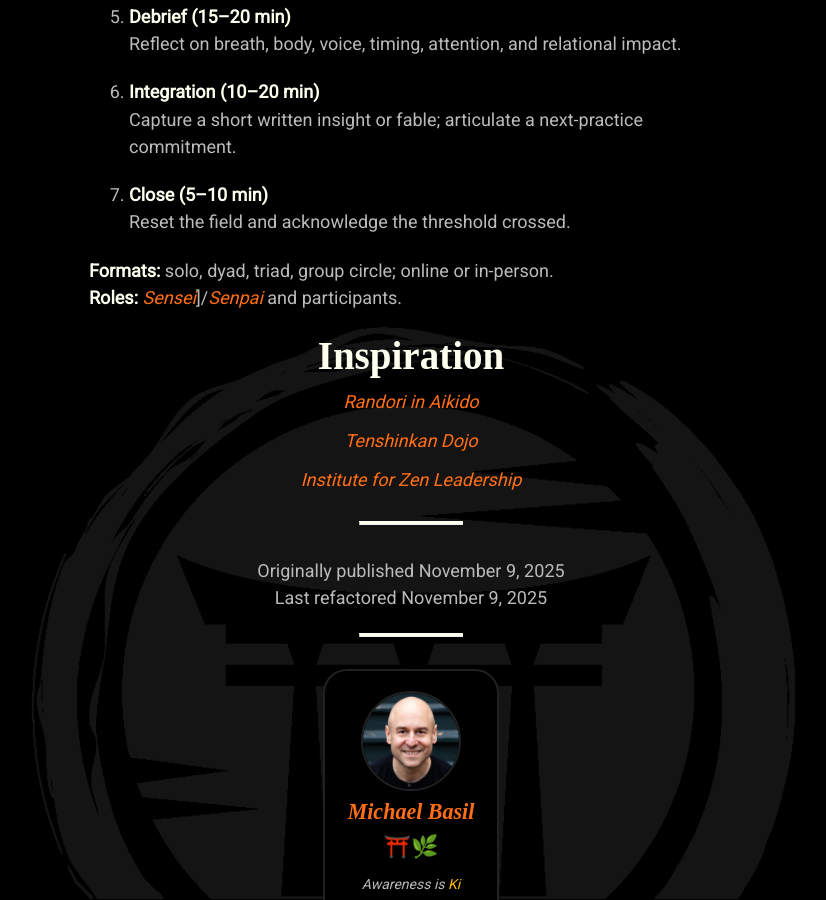
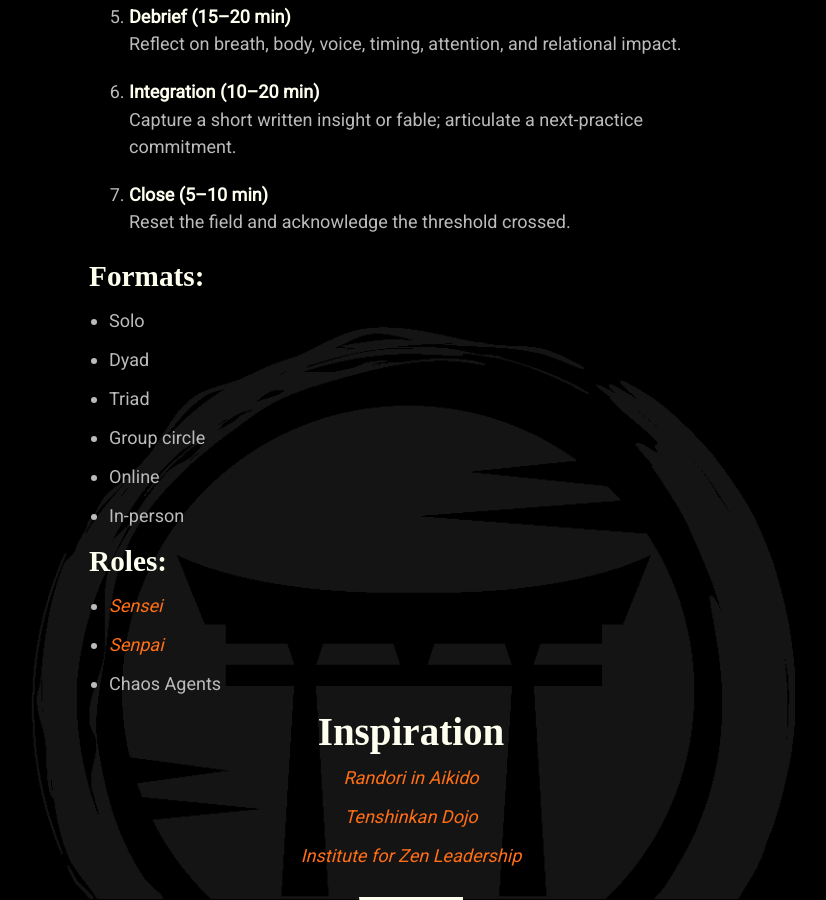
Before and after one commit to mindset-dojo/mindset-dojo.github.io, a Jekyll site: the page built from _forms/four-energy-randori.md, in a window 1280 px wide and 900 px high, scrolled down 1549 px. Shown: the whole window, without its empty margins (229-1055 px from the left). Built offline with Jekyll 4.4.1, drawn with Linux system fonts in a browser that asks for light colours; some web fonts are replaced.

Commit message:
refactor: four energy randori layout

```diff
--- a/_forms/four-energy-randori.md
+++ b/_forms/four-energy-randori.md
@@ -56,8 +56,20 @@ Each randori adapts to who is present and what the moment demands.
 7. **Close (5–10 min)**
    Reset the field and acknowledge the threshold crossed.
 
-**Formats:** solo, dyad, triad, group circle; online or in-person.
-**Roles:** [Sensei](../sensei/)]/[Senpai](../senpai/) and participants.
+### Formats:
+
+- Solo
+- Dyad
+- Triad
+- Group circle
+- Online
+- In-person
+
+### Roles:
+
+- [Sensei](../sensei/)
+- [Senpai](../senpai/)
+- Chaos Agents
 
 ## Inspiration
 
```
